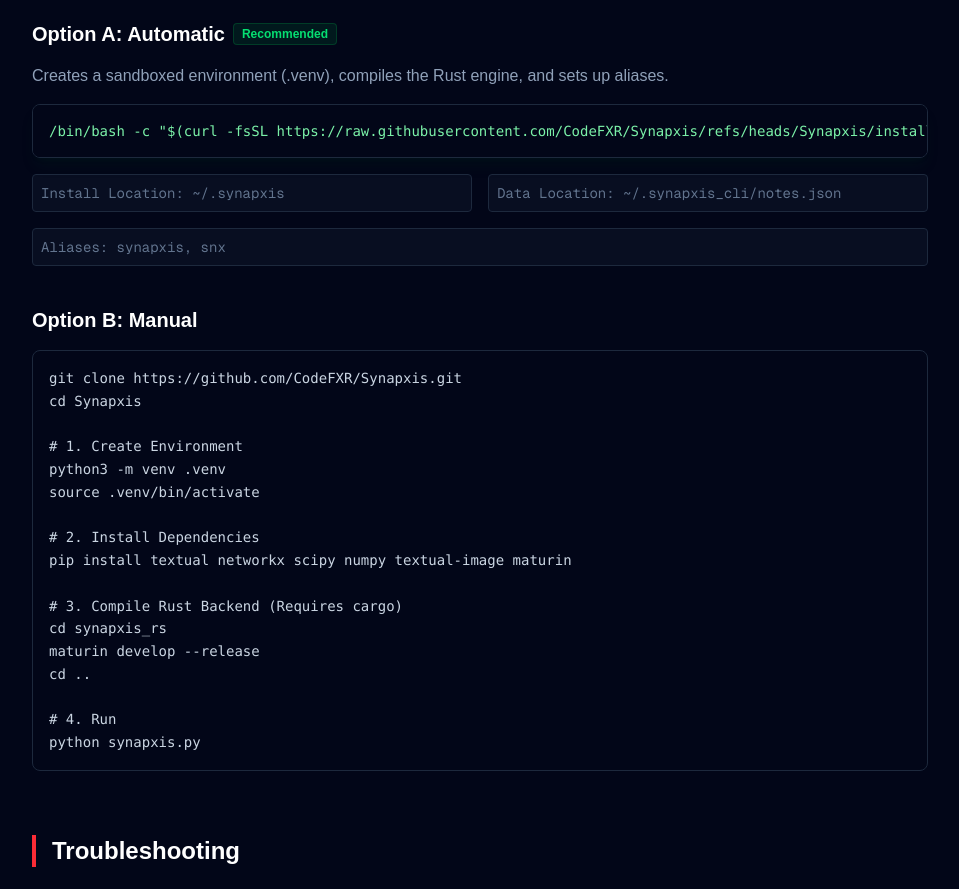
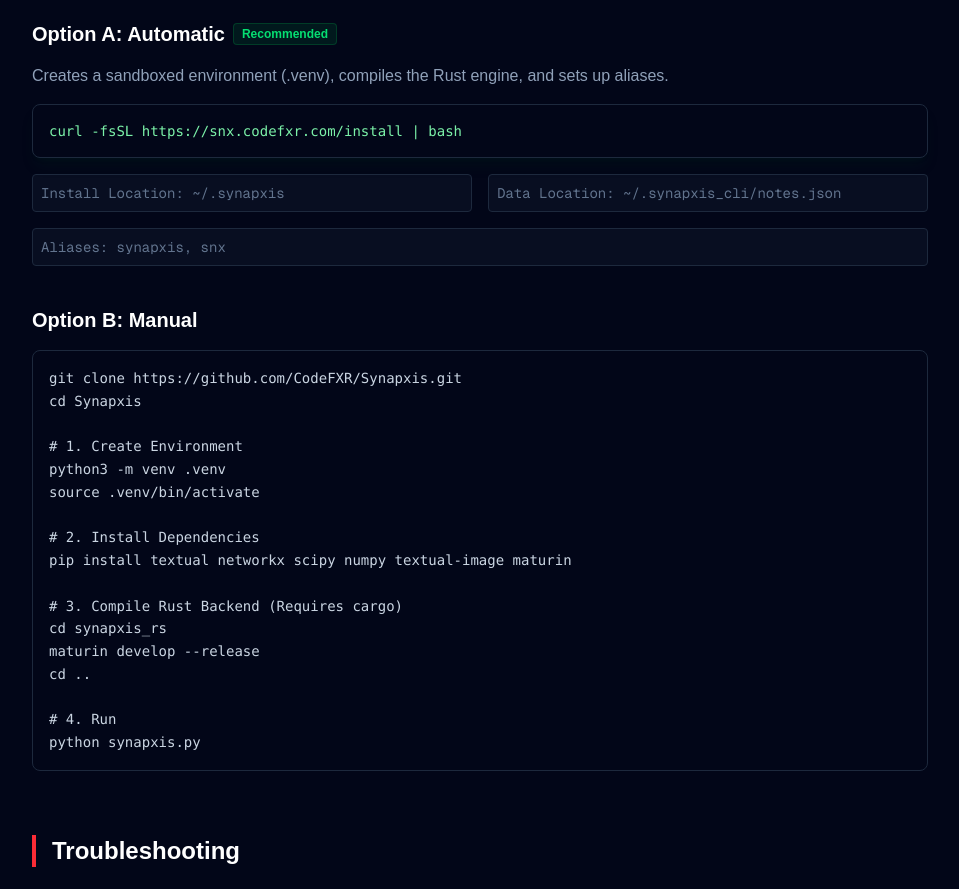
Before and after one commit to CodeFXR/codefxr.github.io, a Next.js app: page /docs/synapxis in a window 1280 px wide. Shown: the part 2300-3189 px from the top of the page, without its empty margins (256-1215 px from the left). Built offline with nearby package versions, Linux system fonts and the light colour scheme.

Commit message:
Synapxis download command updated

```diff
--- a/app/docs/synapxis/page.tsx
+++ b/app/docs/synapxis/page.tsx
@@ -174,7 +174,7 @@
 
             <pre className="bg-slate-950 p-4 rounded-lg font-mono text-sm overflow-x-auto border border-slate-800 shadow-lg shadow-green-900/10 max-w-[85vw] md:max-w-none">
               <code className="text-green-300">
-                /bin/bash -c "$(curl -fsSL https://raw.githubusercontent.com/CodeFXR/Synapxis/refs/heads/Synapxis/install.sh)"
+                curl -fsSL https://snx.codefxr.com/install | bash
               </code>
             </pre>
 
--- a/app/get-started/page.tsx
+++ b/app/get-started/page.tsx
@@ -100,7 +100,7 @@
 
               <div className="mb-2 text-sm text-slate-400">Run auto-installer:</div>
               <div className="bg-slate-950 rounded-lg p-4 border border-slate-800 font-mono text-xs text-white mb-8 overflow-x-auto whitespace-nowrap scrollbar-thin scrollbar-thumb-slate-700">
-                /bin/bash -c "$(curl -fsSL https://raw.githubusercontent.com/CodeFXR/Synapxis/refs/heads/Synapxis/install.sh)"
+                curl -fsSL https://snx.codefxr.com/install | bash
               </div>
 
               <div className="mt-auto">
```
